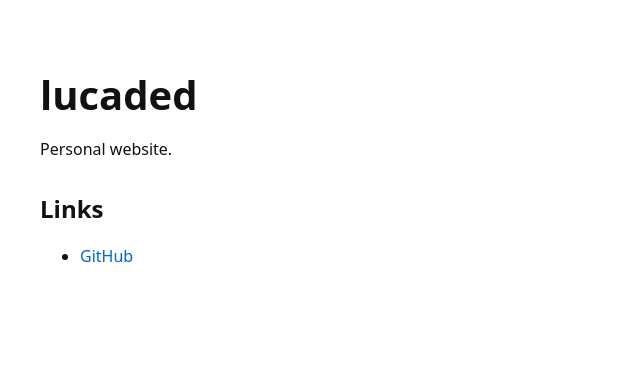
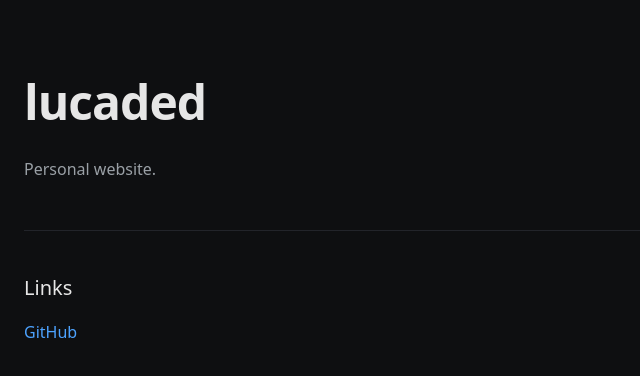
Before and after one commit to lucaded/lucaded.github.io, a plain HTML site: page index.html in a window 1280 px wide. Shown: the whole page, without its empty margins (0-640 px from the left). Drawn offline with Linux system fonts and the light colour scheme.

Commit message:
updated style

```diff
--- a/styles.css
+++ b/styles.css
@@ -1,29 +1,97 @@
+:root {
+  --bg: #0e0f11;
+  --fg: #e6e6e6;
+  --muted: #9aa0a6;
+  --accent: #4da3ff;
+  --border: #22242a;
+}
+
+* {
+  box-sizing: border-box;
+}
+
 body {
-  font-family: system-ui, sans-serif;
-  background: #ffffff;
-  color: #111;
   margin: 0;
-  padding: 40px;
+  padding: 64px 24px;
+  background: var(--bg);
+  color: var(--fg);
+  font-family: system-ui, -apple-system, BlinkMacSystemFont,
+               "Segoe UI", Roboto, Inter, sans-serif;
+  line-height: 1.6;
 }
 
 main {
-  max-width: 700px;
+  max-width: 720px;
 }
 
 h1 {
-  font-size: 2.5rem;
+  font-size: 3rem;
+  font-weight: 600;
+  margin: 0 0 0.5rem 0;
+  letter-spacing: -0.02em;
+}
+
+p {
+  color: var(--muted);
+  max-width: 60ch;
+}
+
+section {
+  margin-top: 3rem;
+  padding-top: 1.5rem;
+  border-top: 1px solid var(--border);
+}
+
+h2 {
+  font-size: 1.25rem;
+  font-weight: 500;
+  margin-bottom: 1rem;
+  color: var(--fg);
+}
+
+ul {
+  list-style: none;
+  padding: 0;
+  margin: 0;
+}
+
+li {
   margin-bottom: 0.5rem;
 }
 
-h2 {
-  margin-top: 2rem;
+a {
+  color: var(--accent);
+  text-decoration: none;
+  position: relative;
 }
 
-a {
-  color: #0066cc;
-  text-decoration: none;
+a::after {
+  content: "";
+  position: absolute;
+  left: 0;
+  bottom: -2px;
+  width: 0;
+  height: 1px;
+  background: var(--accent);
+  transition: width 0.2s ease;
 }
 
-a:hover {
-  text-decoration: underline;
+a:hover::after {
+  width: 100%;
 }
+
+/* subtle entrance */
+main {
+  animation: fadeIn 0.6s ease-out both;
+}
+
+@keyframes fadeIn {
+  from {
+    opacity: 0;
+    transform: translateY(6px);
+  }
+  to {
+    opacity: 1;
+    transform: none;
+  }
+}
```
